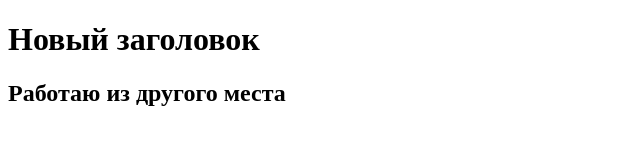
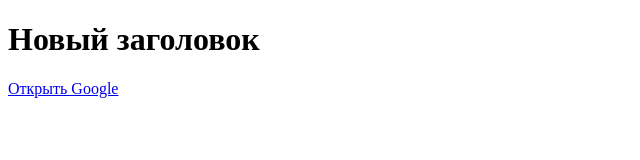
Before and after one commit to falcon-90125/CoursePythonBasicPlus, a plain HTML site: page index.html in a window 1280 px wide. Shown: the whole page, without its empty margins (0-640 px from the left). Drawn offline with Linux system fonts and the light colour scheme.

Commit message:
New link

```diff
--- a/index.html
+++ b/index.html
@@ -7,6 +7,6 @@
 </head>
 <body>
   <h1>Новый заголовок</h1>
-  <h2>Работаю из другого места</h2>
+  <a href="https://www.google.com/">Открыть Google</a>
 </body>
 </html>
```
